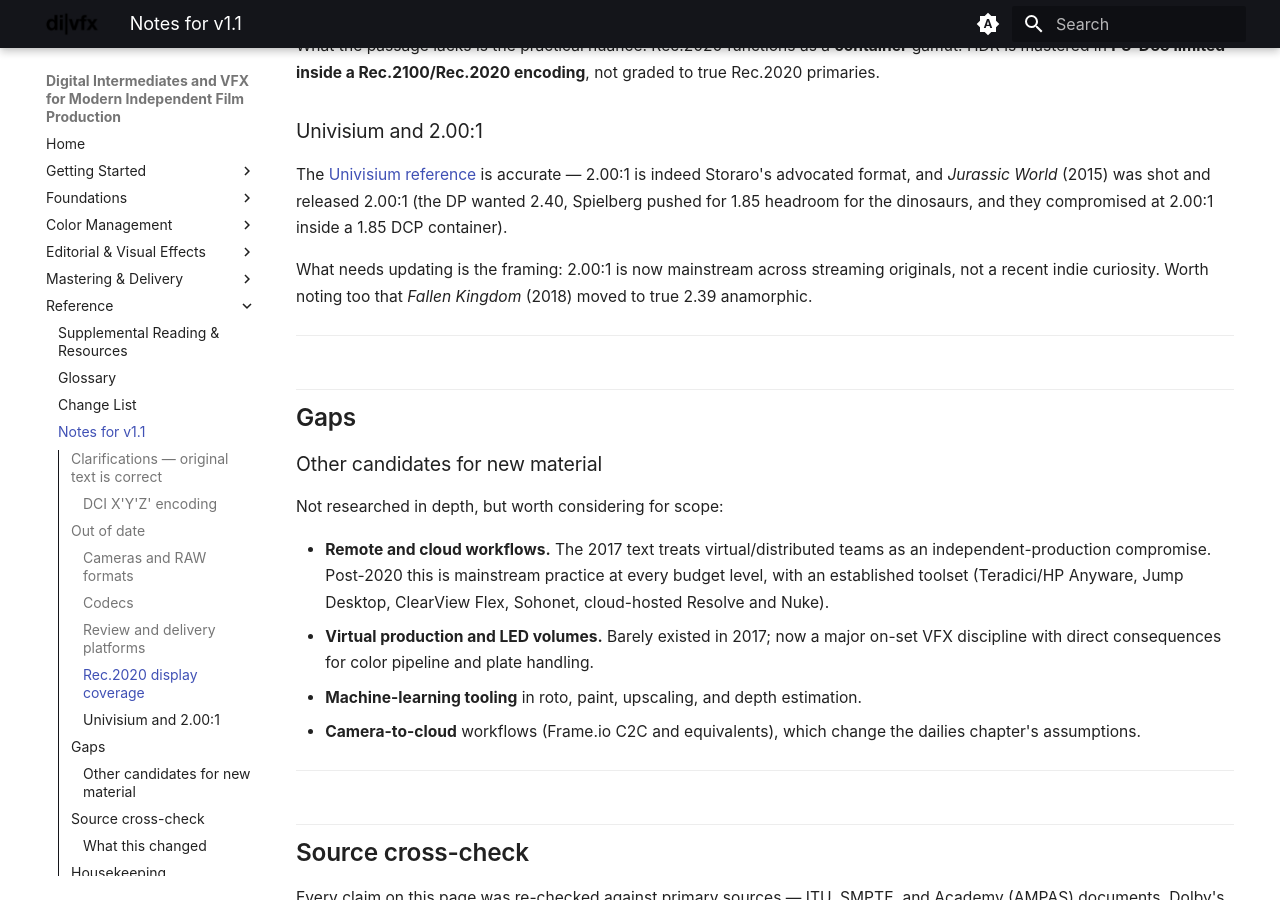
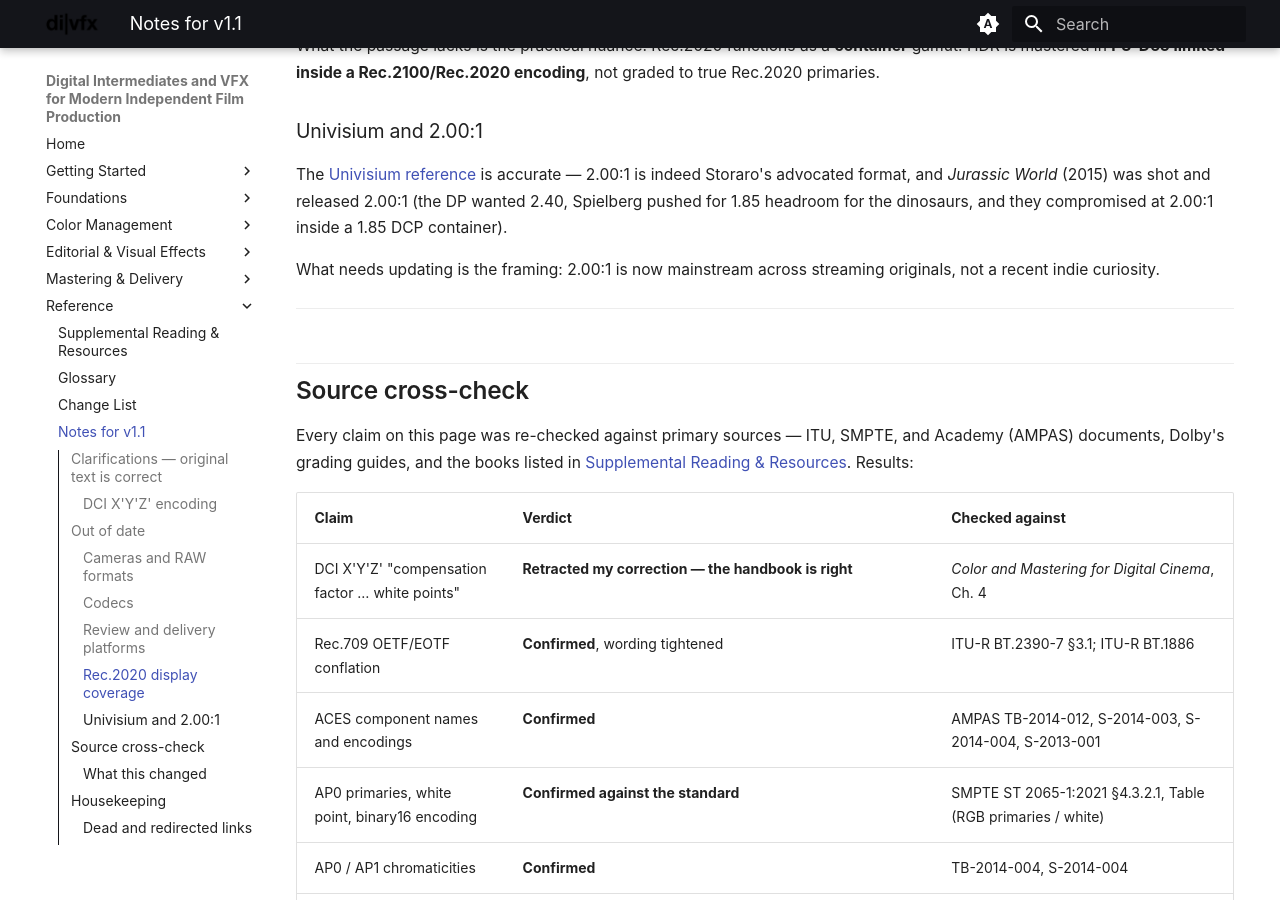
Before and after one commit to tashdor/divfx, an MkDocs documentation site: the page built from docs/v1.1-notes.md, in a window 1280 px wide and 900 px high, scrolled down 4266 px. Built offline with MkDocs 1.6.1 and Material for MkDocs 9.7.7, drawn with Linux system fonts in a browser that asks for light colours; the version menu is left out; some of the changed text lies outside the part shown.

Commit message:
v1.1-notes: prune out-of-scope items per scope decisions
- Drop the Fallen Kingdom 2.39 factoid
- Remove the 'Gaps / other candidates' section (virtual production, remote/cloud, LED volumes,
  camera-to-cloud) — general production/VFX topics that don't touch the DI and aren't the focus
  of this handbook
- Remove the Chinese-translation housekeeping item (deprioritized)

Co-Authored-By: Claude Opus 4.8 <noreply@anthropic.com>

```diff
--- a/docs/v1.1-notes.md
+++ b/docs/v1.1-notes.md
@@ -175,26 +175,7 @@ wanted 2.40, Spielberg pushed for 1.85 headroom for the dinosaurs, and they comp
 2.00:1 inside a 1.85 DCP container).
 
 What needs updating is the framing: 2.00:1 is now mainstream across streaming originals, not a
-recent indie curiosity. Worth noting too that *Fallen Kingdom* (2018) moved to true 2.39
-anamorphic.
-
----
-
-## Gaps
-
-### Other candidates for new material
-
-Not researched in depth, but worth considering for scope:
-
-- **Remote and cloud workflows.** The 2017 text treats virtual/distributed teams as an
-  independent-production compromise. Post-2020 this is mainstream practice at every budget
-  level, with an established toolset (Teradici/HP Anyware, Jump Desktop, ClearView Flex,
-  Sohonet, cloud-hosted Resolve and Nuke).
-- **Virtual production and LED volumes.** Barely existed in 2017; now a major on-set VFX
-  discipline with direct consequences for color pipeline and plate handling.
-- **Machine-learning tooling** in roto, paint, upscaling, and depth estimation.
-- **Camera-to-cloud** workflows (Frame.io C2C and equivalents), which change the dailies
-  chapter's assumptions.
+recent indie curiosity.
 
 ---
 
@@ -251,10 +232,3 @@ document, and should be before anything goes to print.
 | `avid.force.com` / `avid.com/~/media/...` DNx white papers | Restructured; replaced with a generic reference in this port |
 | `imaxprojection.pixar.com` | Not verified |
 | `arrirental.com/pdf/frameleader35mm_2009-08.pdf` | Not verified |
-
-### Chinese translation
-
-The Simplified Chinese edition (translated by Xiyu Fan) tracks v1.0.1. Any v1.1 text changes will
-put the two editions out of sync — worth deciding early whether the translation is updated in
-step, and whether the wiki should host it as a parallel language tree (MkDocs Material supports
-this via `mkdocs-static-i18n`).
```
